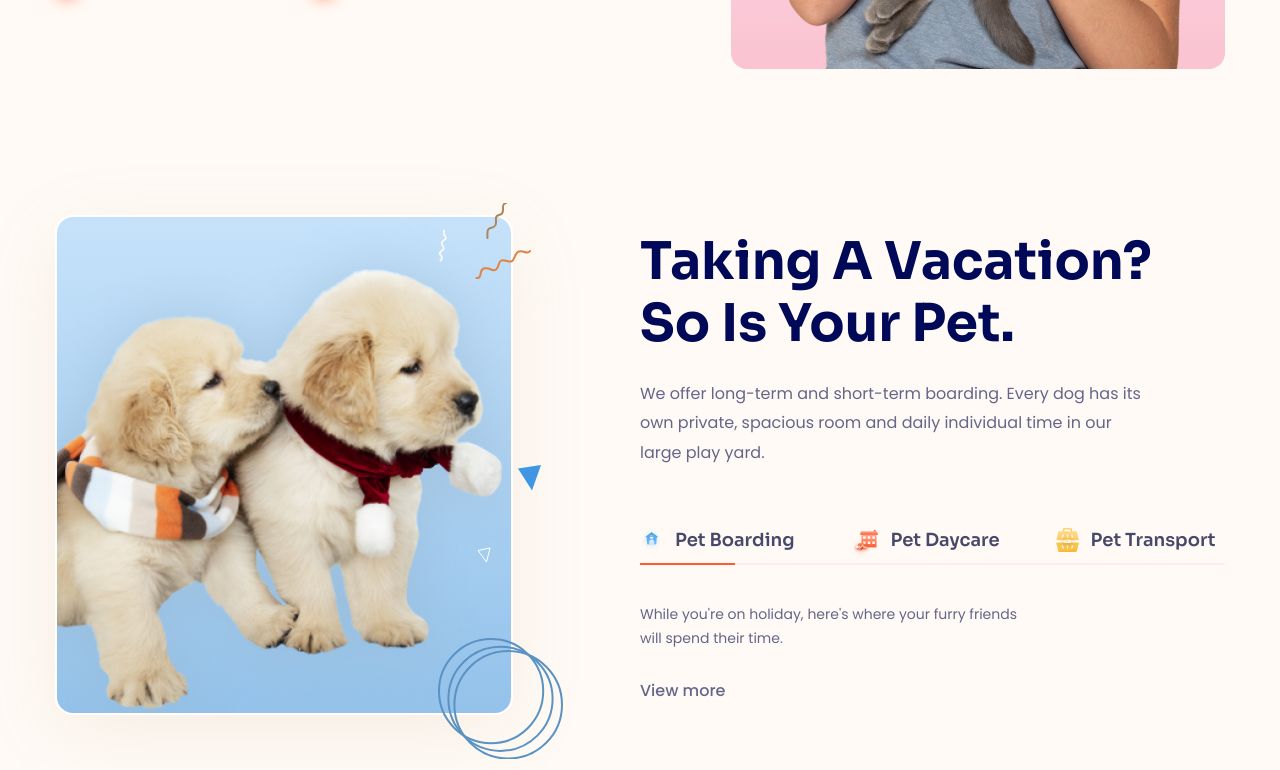
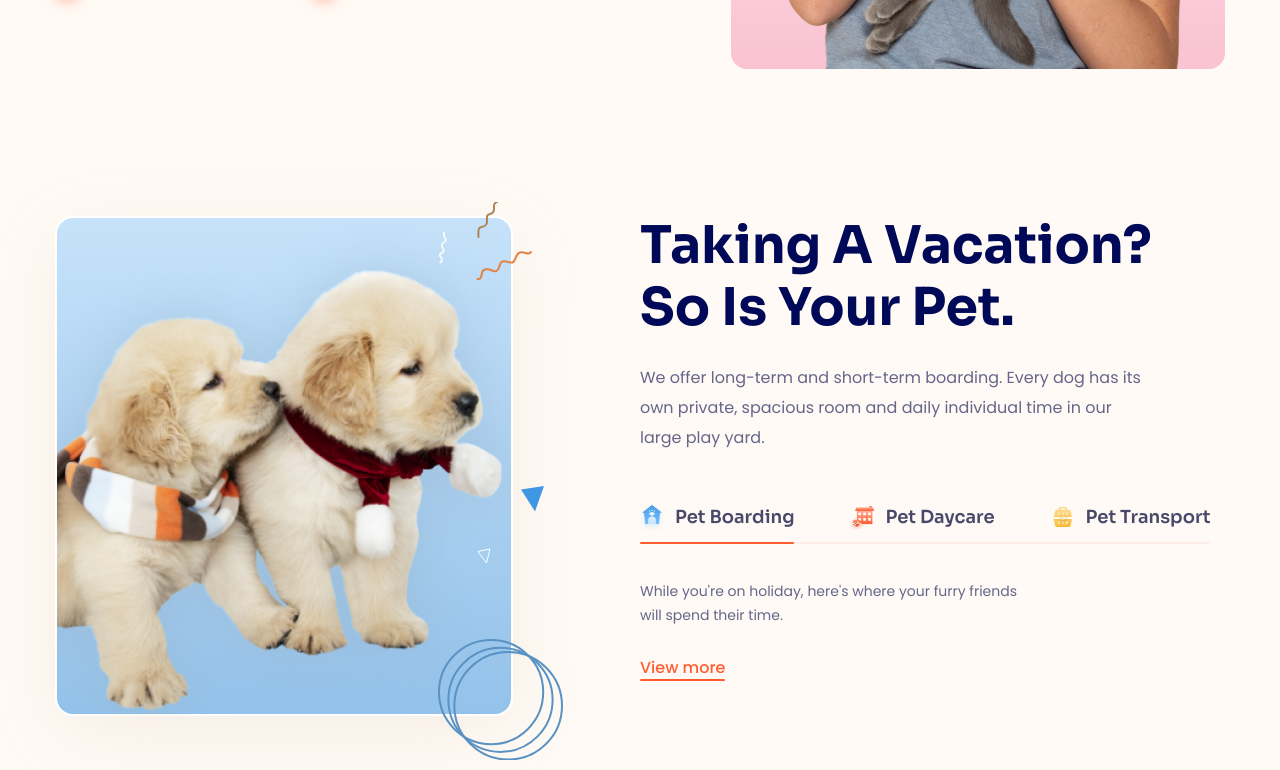
Before and after one commit to tabu722/Tabu-Lucy-Web, a plain HTML site: page index.html in a window 1280 px wide. Shown: the part 1378-2148 px from the top of the page. Drawn offline with Linux system fonts and the light colour scheme.

Commit message:
about-tab

```diff
--- a/assets/styles.css
+++ b/assets/styles.css
@@ -487,19 +487,19 @@ h5 {
 
 .about__icon-body-01 {
     position: absolute;
-    top: 50%;
-    right: -30px;
+    top: 268px;
+    right: -33px;
 }
 
 .about__icon-body-02 {
     position: absolute;
     top: 33px;
-    right: -20px;
+    right: -21px;
 }
 .about__icon-body-03 {
     position: absolute;
-    top: -14px;
-    right: 4px;
+    top: -16px;
+    right: 13px;
 }
 .about__icon-body-04 {
     position: absolute;
@@ -509,7 +509,7 @@ h5 {
 
 .about__icon-body-05 {
     position: absolute;
-    top: 12px;
+    top: 13px;
     right: 64px;
 }
 
@@ -524,52 +524,46 @@ h5 {
     width: 511px;
 }
 
-.about__body-row {
+.about__tab--list {
+    padding-top: 52px;
     position: relative;
-    margin-top: 52px;
-    display: flex;
+    display: inline-flex;
     column-gap: 56px;
 }
 
-.about__body-row::before,
-.about__body-row::after {
+.about__tab--items {
+    position: relative;
+    align-items: center;
+    display: flex;
+    column-gap: 11px;
+    cursor: pointer;
+    padding-bottom: 14px;
+}
+
+.about__tab--items--active::after,
+.about__link::after,
+.about__tab--list::after {
     content: "";
     display: inline-block;
     position: absolute;
-    bottom: -6px;
-}
-
-.about__body-row::after {
-    width: 100%;
-    border-radius: 99px;
+    bottom: 0;
+    left: 0;
+    right: 0;
     height: 2px;
     opacity: 0.07;
     background: #ff5b2e;
+    border-radius: 1px;
 }
 
-.about__body-row::before {
-    width: 95px;
-    height: 2px;
-    background: #ff5b2e;
+.about__tab--items--active::after {
+    opacity: 1;
 }
 
-.about__body-list {
-    align-items: center;
-    display: flex;
-    column-gap: 11px;
+.about__tab-img {
+    width: 24px;
 }
 
-.about__body-img {
-    width: 24px;
-    height: 24px;
-    object-fit: cover;
-}
-
-.about__body-img-02 {
-    margin-top: 10px;
-}
-
-.about__body-desc {
+.about__tab-desc {
     color: #48496a;
     font-family: Sora, sans-serif;
     font-size: 1.8rem;
@@ -577,9 +571,17 @@ h5 {
     line-height: 1;
 }
 
+.about__tab--more {
+    display: none;
+    padding: 36px 0;
+}
+
+.about__more--active {
+    display: block;
+}
+
 .about__details {
     width: 391px;
-    margin-top: 44px;
     color: #656689;
     font-size: 1.4rem;
     font-weight: 400;
@@ -587,16 +589,18 @@ h5 {
 }
 
 .about__link {
+    position: relative;
     color: #656689;
     display: inline-block;
     margin-top: 32px;
     font-size: 1.6rem;
     font-weight: 500;
     line-height: 1;
-    transition: all 0.25s;
+    color: #ff5d31;
+    padding-bottom: 5px;
 }
 
-.about__link:hover {
-    color: #ff5d31;
-    text-decoration: underline;
+.about__link::after {
+    height: 1.5px;
+    opacity: 1;
 }
--- a/index.html
+++ b/index.html
@@ -355,42 +355,69 @@
                                 daily individual time in our large play yard.
                             </p>
 
-                            <!-- About Pet Row -->
-                            <div class="about__body-row">
-                                <div class="about__body-list">
+                            <!-- About Tab -->
+                            <div class="about__tab">
+                                <ul class="about__tab--list">
+                                    <li
+                                        class="about__tab--items about__tab--items--active"
+                                    >
                                         <img
-                                        src="./assets/icon/Pet Boarding.svg"
+                                            src="./assets/icon/Home.png"
                                             alt=""
-                                        class="about__body-img"
+                                            class="about__tab-img"
                                         />
-                                    <p class="about__body-desc">Pet Boarding</p>
-                                </div>
-                                <div class="about__body-list">
+                                        <p class="about__tab-desc">
+                                            Pet Boarding
+                                        </p>
+                                    </li>
+
+                                    <li class="about__tab--items">
                                         <img
-                                        src="./assets/icon/Pet Daycare.svg"
+                                            src="./assets/icon/Health.png"
                                             alt=""
-                                        class="about__body-img-02"
+                                            class="about__tab-img"
                                         />
-                                    <p class="about__body-desc">Pet Daycare</p>
-                                </div>
-                                <div class="about__body-list">
+                                        <p class="about__tab-desc">
+                                            Pet Daycare
+                                        </p>
+                                    </li>
+
+                                    <li class="about__tab--items">
                                         <img
-                                        src="./assets/icon/Pet Transport.svg"
+                                            src="./assets/icon/Bag.png"
                                             alt=""
-                                        class="about__body-img"
+                                            class="about__tab-img"
                                         />
-                                    <p class="about__body-desc">
+                                        <p class="about__tab-desc">
                                             Pet Transport
                                         </p>
-                                </div>
+                                    </li>
+                                </ul>
                             </div>
 
+                            <div class="about__tab--more about__more--active">
                                 <p class="about__details">
-                                While you're on holiday, here's where your furry
-                                friends will spend their time.
+                                    While you're on holiday, here's where your
+                                    furry friends will spend their time.
                                 </p>
+                                <a href="#!" class="about__link">View more</a>
+                            </div>
 
+                            <div class="about__tab--more">
+                                <p class="about__details">
+                                    While you're on holiday, here's where your
+                                    furry friends will spend their time.
+                                </p>
                                 <a href="#!" class="about__link">View more</a>
+                            </div>
+
+                            <div class="about__tab--more">
+                                <p class="about__details">
+                                    While you're on holiday, here's where your
+                                    furry friends will spend their time.
+                                </p>
+                                <a href="#!" class="about__link">View more</a>
+                            </div>
                         </section>
                     </div>
                 </div>
```
Also changed, not shown: assets/icon/Bag.png (added), assets/icon/Health.png (added), assets/icon/Home.png (added), assets/icon/Pet Boarding.svg (deleted), assets/icon/Pet Daycare.svg (deleted), assets/icon/Pet Transport.svg (deleted). Lines whose indentation alone changed are shown as unchanged.
